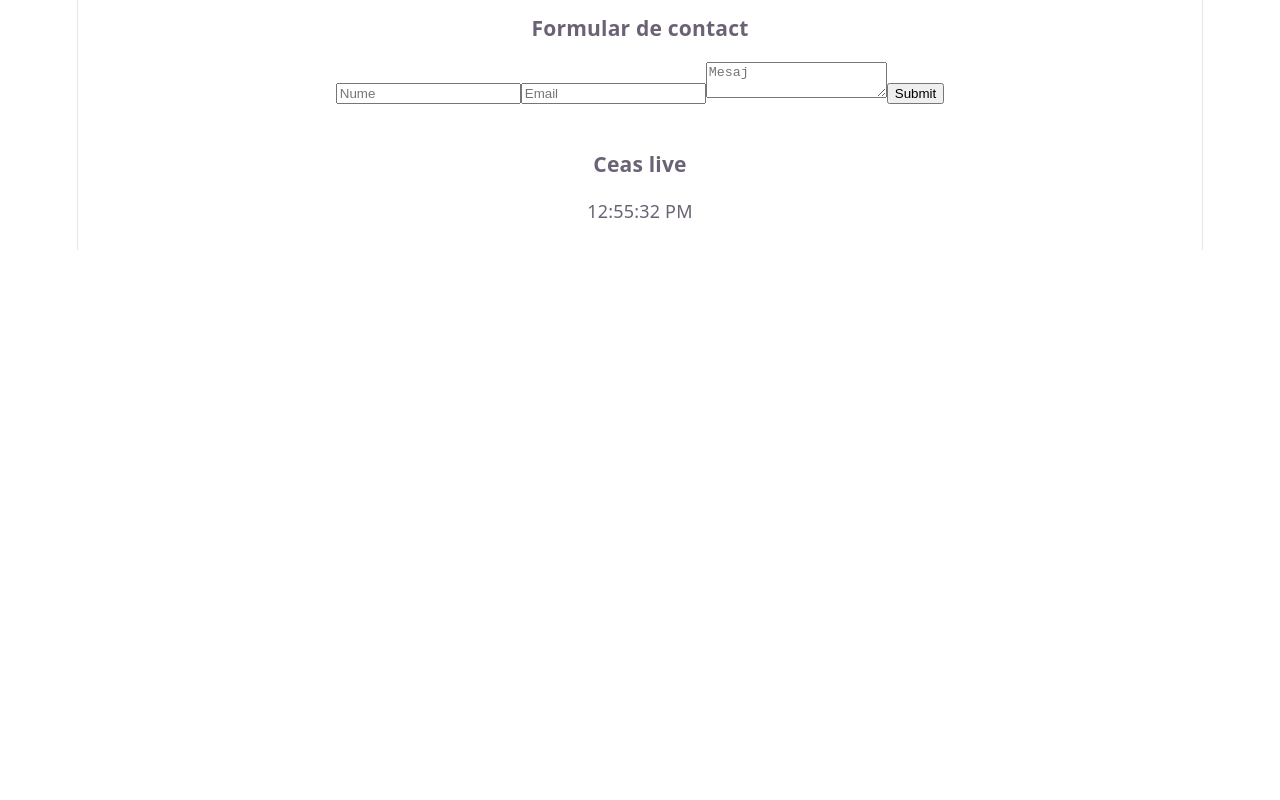
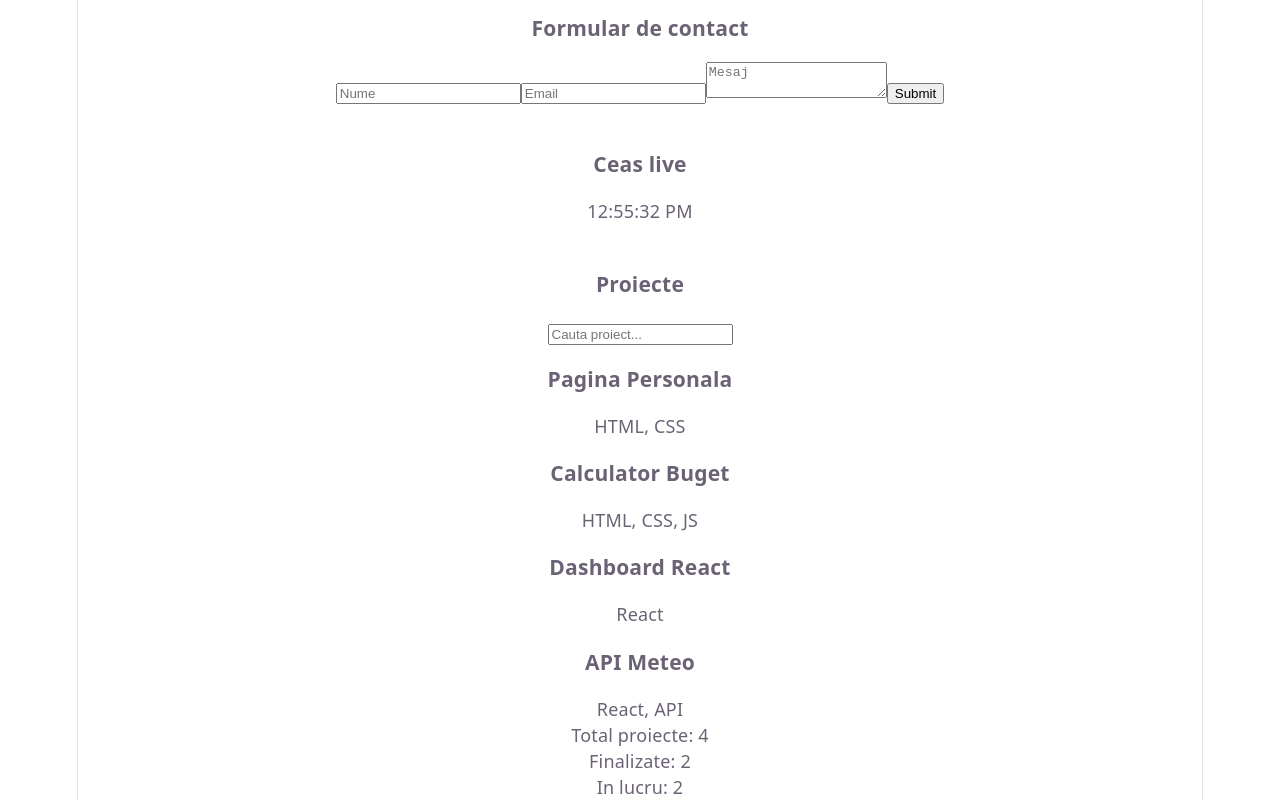
Before and after one commit to AndreiDumitru289/ProgramareWeb, a React (Vite) app: page / in a window 1280 px wide. Shown: the part 892-1692 px from the top of the page. Before the commit the page ends 1142 px from the top, so only its background shows below. Built offline with nearby package versions, Linux system fonts and the light colour scheme.

Commit message:
lab6_ex4

```diff
--- /dev/null
+++ b/public/data/projects.json
@@ -0,0 +1,8 @@
+{
+ "projects": [
+ { "id": 1, "title": "Pagina Personala", "tech": "HTML, CSS", "done": true },
+ { "id": 2, "title": "Calculator Buget", "tech": "HTML, CSS, JS", "done": true },
+ { "id": 3, "title": "Dashboard React", "tech": "React", "done": false },
+ { "id": 4, "title": "API Meteo", "tech": "React, API", "done": false }
+ ]
+}
--- a/src/App.jsx
+++ b/src/App.jsx
@@ -3,6 +3,7 @@ import QuickNote from './QuickNote';
 import TodoList from './TodoList';
 import ContactForm from './ContactForm';
 import Clock from './Clock';
+import ProjectList from './ProjectList';
 import { useState } from 'react';
 
 function App() {
@@ -47,6 +48,7 @@ function App() {
   <br />
   <Clock />
   <br />
+  <ProjectList />
 </div>
 
 );
--- /dev/null
+++ b/src/ProjectList.jsx
@@ -0,0 +1,67 @@
+import { useState, useEffect } from 'react';
+import Card from './Card';
+
+function ProjectList() {
+  const [projects, setProjects] = useState([]);
+  const [loading, setLoading] = useState(true);
+  const [error, setError] = useState(null);
+  const [search, setSearch] = useState('');
+
+  useEffect(function() {
+    fetch('/data/projects.json')
+      .then(function(response) {
+        return response.json();
+      })
+      .then(function(data) {
+        setProjects(data.projects);
+        setLoading(false);
+      })
+      .catch(function(err) {
+        setError('Eroare: ' + err.message);
+        setLoading(false);
+      });
+  }, []);
+
+  if (loading) {
+    return <p>Se incarca...</p>;
+  }
+
+  if (error) {
+    return <p>{error}</p>;
+  }
+
+  return (
+    <div>
+      <h3>Proiecte</h3>
+
+      <input
+        type="text"
+        placeholder="Cauta proiect..."
+        value={search}
+        onChange={(e) => setSearch(e.target.value)}
+      />
+
+      {projects
+        .filter(function(project) {
+          return project.title.toLowerCase().includes(search.toLowerCase());
+        })
+        .map(function(project) {
+          return (
+            <Card
+              key={project.id}
+              title={project.title}
+              description={project.tech}
+            />
+          );
+        })}
+
+      <div>
+        <p>Total proiecte: {projects.length}</p>
+        <p>Finalizate: {projects.filter(p => p.done).length}</p>
+        <p>In lucru: {projects.filter(p => !p.done).length}</p>
+      </div>
+    </div>
+  );
+}
+
+export default ProjectList;
```
